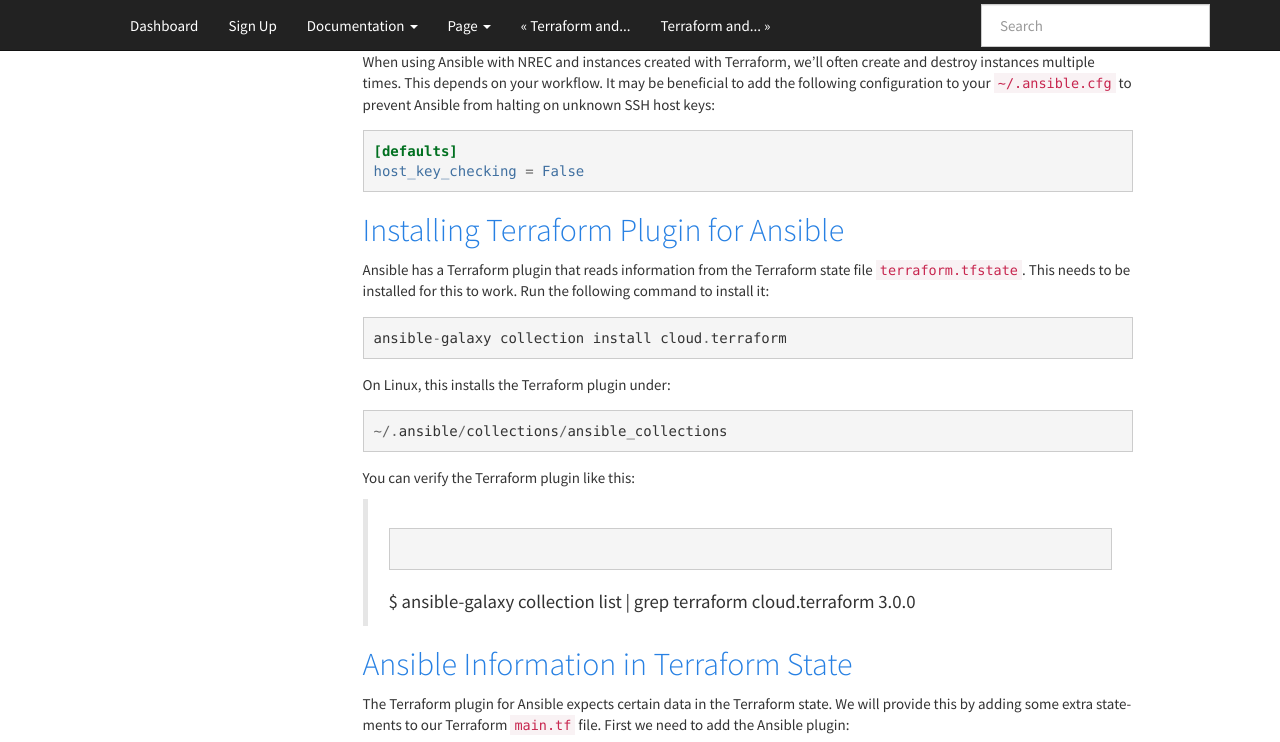
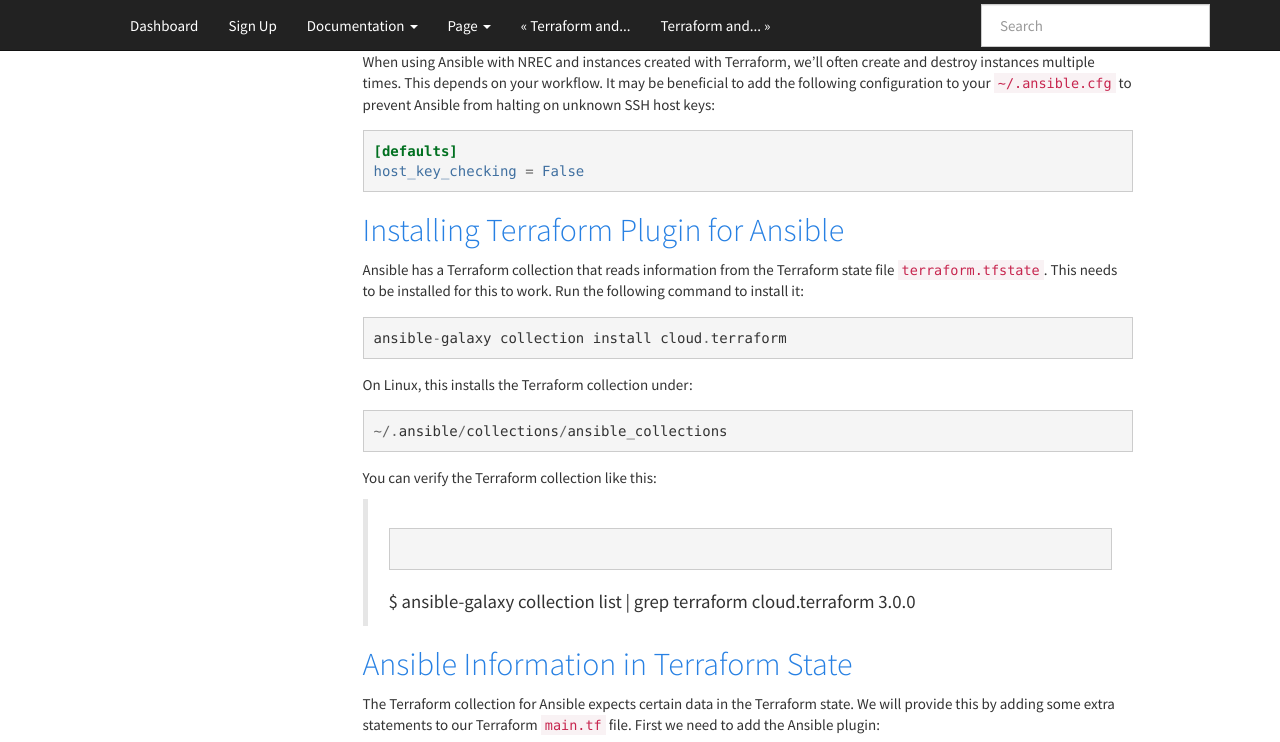
Before and after one commit to norcams/docs-enduser, a Sphinx documentation site: the page built from docs/terraform-part4.rst, in a window 1280 px wide and 1400 px high, scrolled down 1155 px, cut to the strip 0-742 px from the top of the window. Built offline with Sphinx 7.4.7, drawn with Linux system fonts in a browser that asks for light colours; some of the changed text lies outside the part shown.

Commit message:
terraform review

```diff
--- a/docs/terraform-part4.rst
+++ b/docs/terraform-part4.rst
@@ -78,17 +78,17 @@ halting on unknown SSH host keys:
 Installing Terraform Plugin for Ansible
 ---------------------------------------
 
-Ansible has a Terraform plugin that reads information from the
+Ansible has a Terraform collection that reads information from the
 Terraform state file ``terraform.tfstate``. This needs to be installed
 for this to work. Run the following command to install it::
 
   ansible-galaxy collection install cloud.terraform
 
-On Linux, this installs the Terraform plugin under::
+On Linux, this installs the Terraform collection under::
 
   ~/.ansible/collections/ansible_collections
 
-You can verify the Terraform plugin like this:
+You can verify the Terraform collection like this:
 
   .. code-block:: console
 
@@ -99,7 +99,7 @@ You can verify the Terraform plugin like this:
 Ansible Information in Terraform State
 --------------------------------------
 
-The Terraform plugin for Ansible expects certain data in the Terraform
+The Terraform collection for Ansible expects certain data in the Terraform
 state. We will provide this by adding some extra statements to our
 Terraform ``main.tf`` file. First we need to add the Ansible plugin:
 
@@ -144,6 +144,11 @@ directory, i.e. where you ``terraform.tfstate`` is located.
 
 Testing Ansible
 ---------------
+
+.. NOTE::
+   When using the ``cloud.terraform`` collection with an unsupported
+   version of Ansible, we get a warning as seen in the examples
+   below. It still works in our case (RHEL9).
 
 With the ``terraform.yaml`` file in place, we can run ansible to test
 and verify that it is able to reach the instances over the network:
```
